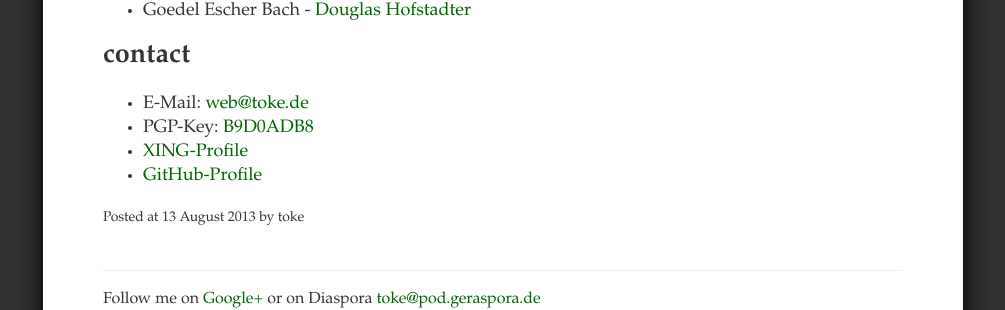
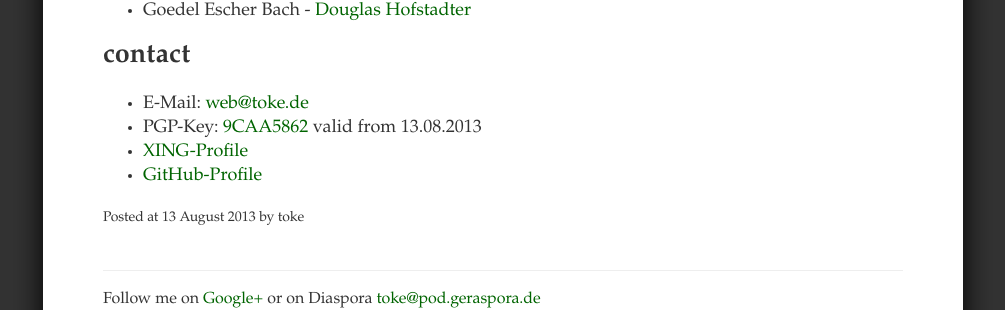
Before and after one commit to toke/toke.de, a Jekyll site: the page built from index.markdown, in a window 1280 px wide. Shown: the part 872-1182 px from the top of the page, without its empty margins (137-1142 px from the left). Built offline with Jekyll 4.4.1, drawn with Linux system fonts in a browser that asks for light colours.

Commit message:
Added new gpg key

```diff
--- a/index.markdown
+++ b/index.markdown
@@ -42,6 +42,6 @@ Starting to collect recent good reads:
 ## contact
 
  * E-Mail: [web@toke.de](mailto:web@toke.de)
- * PGP-Key: [B9D0ADB8](B9D0ADB8.asc)
+ * PGP-Key: [9CAA5862](9CAA5862.asc) valid from 13.08.2013
  * [XING-Profile](https://www.xing.com/profile/Thomas_Kerpe)
  * [GitHub-Profile](https://github.com/toke)
```
Also changed, not shown: 1 other file.
